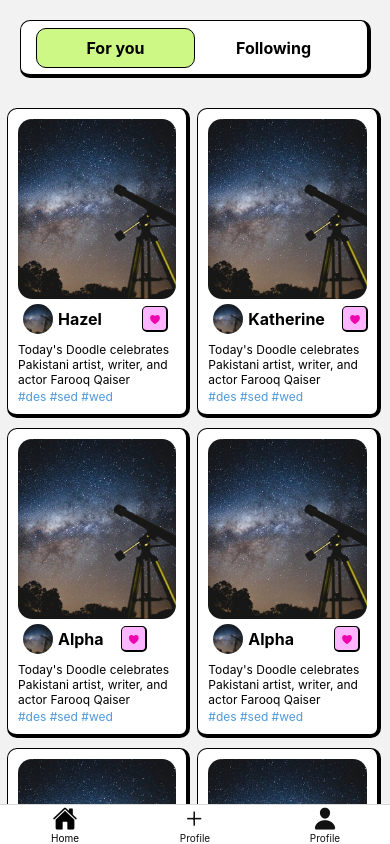
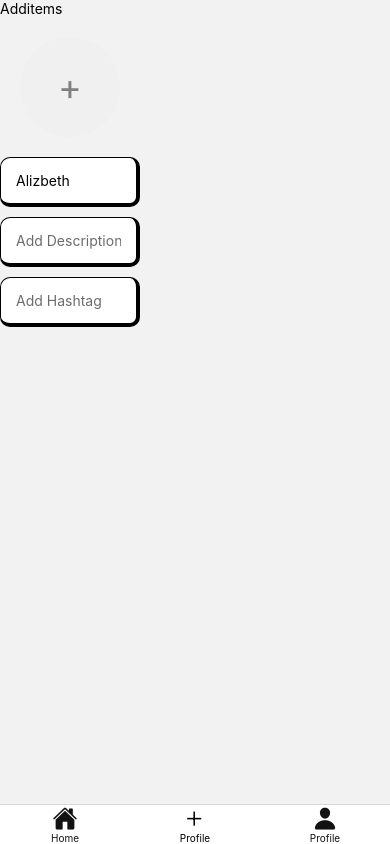
Before and after one commit to UmairShoukat786/Willio, a React Native app: screen /Additems in a window 390 px wide. Built offline with nearby package versions, Linux system fonts and the light colour scheme.

Commit message:
add component

```diff
--- a/package.json
+++ b/package.json
@@ -27,6 +27,7 @@
     "react-native": "0.72.6",
     "react-native-gesture-handler": "^2.13.4",
     "react-native-image-crop-picker": "^0.40.1",
+    "react-native-image-picker": "^7.0.2",
     "react-native-linear-gradient": "^2.8.3",
     "react-native-safe-area-context": "^4.7.4",
     "react-native-screens": "^3.27.0",
--- a/src/Navigation/Bottom.js
+++ b/src/Navigation/Bottom.js
@@ -2,9 +2,9 @@ import React from 'react';
 import { createBottomTabNavigator } from '@react-navigation/bottom-tabs';
 import Ionicons from 'react-native-vector-icons/Ionicons';
 import Itemlist from '../screens/Itemslist';
-import Login from '../screens/Login';
+import Edititem from '../screens/Edititem';
+import Additems from '../screens/Additems';
 import Signup from '../screens/Signup';
-import Edititem from '../screens/Edititem';
 
 const Tab = createBottomTabNavigator();
 
@@ -38,8 +38,8 @@ const Bottom = () => {
                 }}
             />
             <Tab.Screen
-                name="Edititem"
-                component={Edititem}
+                name="Additems"
+                component={Additems}
                 options={{
                     headerShown: false,
                     tabBarLabel: 'Profile',
--- a/src/Navigation/Stack.js
+++ b/src/Navigation/Stack.js
@@ -26,7 +26,7 @@ const Stacked = () => {
         <Stack.Navigator>
 
             <Stack.Screen name="Additems" component={Bottom} options={{ headerShown: false }}  />
-            <Stack.Screen name="Signup" component={Bottom} options={{ headerShown: false }} />
+            <Stack.Screen name="Signup" component={Signup} options={{ headerShown: false }} />
             <Stack.Screen name="Login" component={Bottom} options={{ headerShown: false }} />
             <Stack.Screen name="Bottom" component={Bottom} />
 
--- /dev/null
+++ b/src/screens/Additems.js
@@ -0,0 +1,108 @@
+import React, { useState, useEffect } from 'react';
+import { StyleSheet, Text, View, TouchableOpacity, Image } from 'react-native';
+import Input from '../components/Input';
+import ImagePicker from 'react-native-image-crop-picker';
+import AsyncStorage from '@react-native-async-storage/async-storage';
+
+const Additems = () => {
+  const [Discription, setDiscription] = useState('');
+  const [Hashtag, setHashtag] = useState('');
+  const [name, setname] = useState('Alizbeth');
+  const [propic, setpropic] = useState(null);
+
+  const handleImageUpload = () => {
+    const options = {
+      title: 'Select Image',
+      storageOptions: {
+        skipBackup: true,
+        path: 'images',
+      },
+    };
+
+    ImagePicker.showImagePicker(options, (response) => {
+      if (response.didCancel) {
+        console.log('Image picker canceled');
+      } else if (response.error) {
+        console.error('Image picker error:', response.error);
+      } else {
+        setpropic(response.uri);
+        storeImage(response.uri);
+      }
+    });
+  };
+
+  const storeImage = async (uri) => {
+    try {
+      await AsyncStorage.setItem('propic', uri);
+    } catch (error) {
+      console.error('Error storing image:', error);
+    }
+  };
+
+  useEffect(() => {
+    const loadImage = async () => {
+      try {
+        const uri = await AsyncStorage.getItem('propic');
+        if (uri) {
+          setpropic(uri);
+        }
+      } catch (error) {
+        console.error('Error loading image:', error);
+      }
+    };
+
+    loadImage();
+  }, []);
+
+  return (
+    <View>
+      <Text>Additems</Text>
+
+      <TouchableOpacity style={styles.imageContainer} onPress={handleImageUpload}>
+        {propic ? (
+          <Image source={{ uri: propic }} style={styles.image} />
+        ) : (
+          <Text style={styles.plusSign}>+</Text>
+        )}
+      </TouchableOpacity>
+
+      <Input value="Alizbeth" onChangeText={(text) => setname(text)} />
+
+      <Input
+        placeholder="Add Description"
+        value={Discription}
+        onChangeText={(text) => setDiscription(text)}
+      />
+      <Input
+        placeholder="Add Hashtag"
+        value={Hashtag}
+        onChangeText={(text) => setHashtag(text)}
+        multiline
+        numberOfLines={10}
+      />
+    </View>
+  );
+};
+
+const styles = StyleSheet.create({
+  imageContainer: {
+    width: 100,
+    height: 100,
+    backgroundColor: '#f0f0f0',
+    justifyContent: 'center',
+    alignItems: 'center',
+    borderRadius: 50,
+    margin: 20,
+  },
+  image: {
+    width: 100,
+    height: 100,
+    borderRadius: 50,
+  },
+  plusSign: {
+    fontSize: 36,
+    color: 'gray',
+  },
+});
+
+export default Additems;
--- a/src/screens/Itemslist.js
+++ b/src/screens/Itemslist.js
@@ -64,7 +64,7 @@ const items = [
     },
 ];
 
-const Additems = ({navigation}) => {
+const Itemlist = ({navigation}) => {
     return (
         <View style={styles.container}>
             <Heading />
@@ -173,4 +173,4 @@ const styles = StyleSheet.create({
     },
 });
 
-export default Additems;
+export default Itemlist;
```
Also changed, not shown: 1 other file (tests, documents, lock files or other folders).
